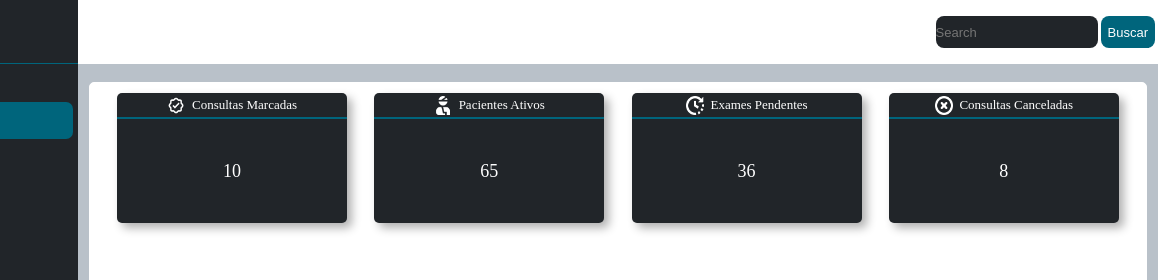
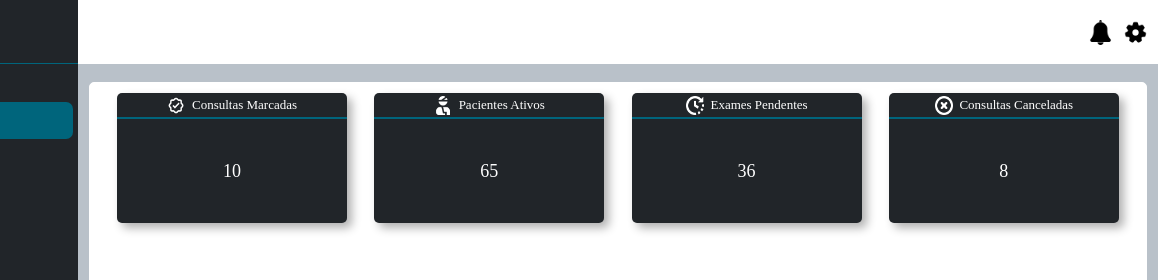
Before and after one commit to Josuepl17/CronosSysten.Html, a plain HTML site: page index.html in a window 1280 px wide. Shown: the top 280 px of the page, 122-1280 px from the left. Drawn offline with nearby package versions, Linux system fonts and the light colour scheme.

Commit message:
Update index.html

```diff
--- a/index.html
+++ b/index.html
@@ -102,6 +102,12 @@
         background-color: white;
       }
 
+      nav a{
+        width: 25px;
+        height: 25px;
+        margin-right: 10px;
+      }
+
 
 
       /* Estilos para #ajuste-3 */
@@ -166,11 +172,9 @@
 
         <div id="ajuste-2">
           <nav>
-            <input style="width: 15%; height: 50%; border-radius: 08px; background-color: var(--cinza-escuro); color: white;border: none solid var(--azul-claro);" type="search" name="busca" id="busca" placeholder="Search" >
-            &nbsp;
-            <button style="width: 05%; height: 50%; border-radius: 08px; background-color: var(--azul-claro); color: white; border: none;" >Buscar</button>
-            &nbsp;
-          </nav>
+            <a href="#"><img style="width: 100%; height: auto;" src="sino.png" alt=""></a>
+            <a href="#"><img style="width: 100%; height: auto;" src="config.png" alt=""></a>
+        </nav>
           <div id="ajuste-3">
             <div id="conteudo">
               <div id="conteudo-pessoal">
```
